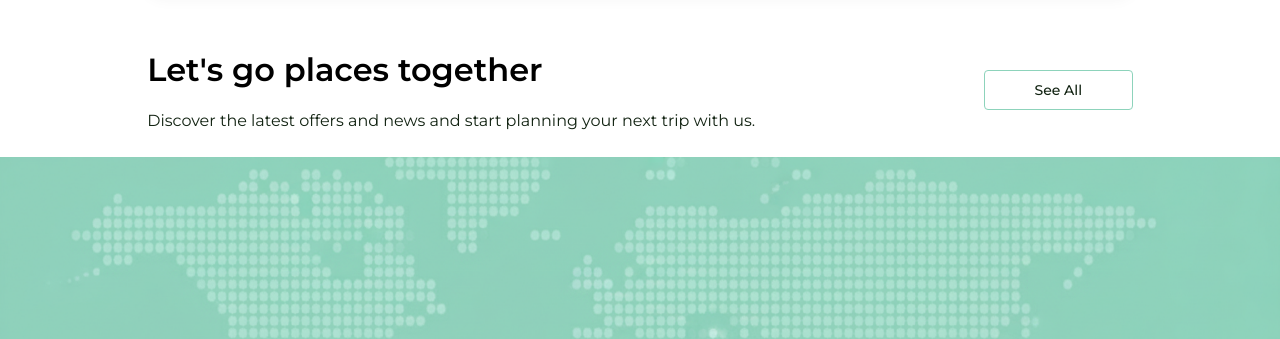
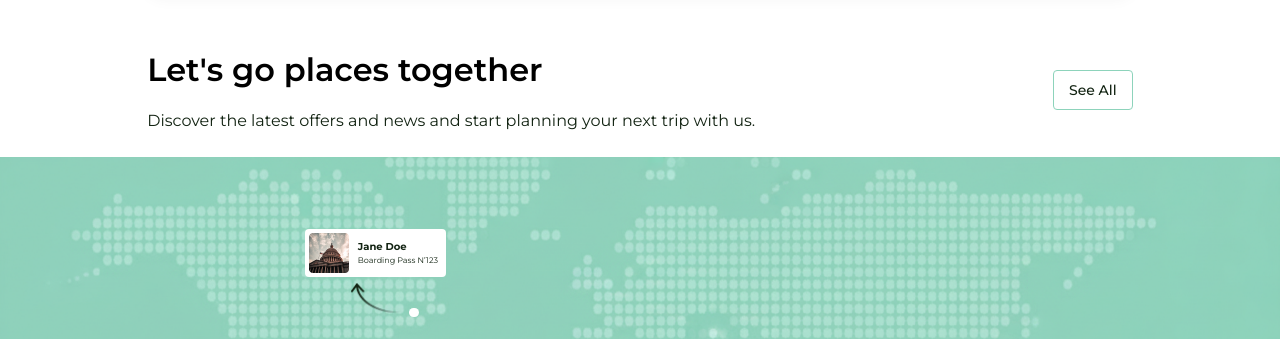
Before and after one commit to AnitaIkediashi/travel-booking-website, a Next.js app: page /flight-flow/flight-search in a window 1280 px wide. Shown: the part 755-1094 px from the top of the page. Built offline with nearby package versions, Linux system fonts and the light colour scheme.

Commit message:
adding the positioning of the map card and modified some components

```diff
--- a/components/navigation/home_navbar.tsx
+++ b/components/navigation/home_navbar.tsx
@@ -18,19 +18,6 @@ export type NavLinkProp = {
   icon: React.ReactNode;
 };
 
-const NavLinks: NavLinkProp[] = [
-  {
-    label: "find flight",
-    href: "/flight-flow/flight-search",
-    icon: <FlightIcon fillColor="white" />,
-  },
-  {
-    label: "find stays",
-    href: "/hotel-flow/hotel-search",
-    icon: <BedIcon fillColor="white" />,
-  },
-];
-
 export const HomeNavbar = () => {
   const [showMenu, setShowMenu] = useState(false);
   const [isScrolled, setIsScrolled] = useState(false);
@@ -39,7 +26,20 @@ export const HomeNavbar = () => {
     setShowMenu(!showMenu);
   };
 
-  // Handle scroll logic
+  const NavLinks: NavLinkProp[] = [
+    {
+      label: "find flight",
+      href: "/flight-flow/flight-search",
+      icon: <FlightIcon fillColor={isScrolled ? "#112211" : "white"} />,
+    },
+    {
+      label: "find stays",
+      href: "/hotel-flow/hotel-search",
+      icon: <BedIcon fillColor={isScrolled ? "#112211" : "white"} />,
+    },
+  ];
+
+  // Handle scroll logic - side effect
   useEffect(() => {
     const handleScroll = () => {
       if (window.scrollY > 50) {
@@ -58,11 +58,17 @@ export const HomeNavbar = () => {
       <section className="md:mx-[30px] md:mt-[30px] mx-3 mt-4 font-montserrat">
         <div className="bg-[linear-gradient(180deg,rgba(0,0,0,0),rgba(0,0,0,0.7)),url(/landing_page/home_bg.png)] bg-no-repeat bg-center bg-cover lg:h-[581px] h-[462px] rounded-3xl relative flex items-center justify-center">
           <header
-            className={`px-8 py-10 fixed top-0 left-0 right-0 z-20 transition-all duration-300 ${
-              isScrolled ? "bg-white py-[30px] shadow-light" : ""
+            className={`fixed top-0 left-0 right-0 z-20 transition-all duration-300 ${
+              isScrolled
+                ? "bg-white py-[30px] shadow-light px-8"
+                : "px-16 py-[54px]"
             }`}
           >
-            <nav className="flex items-center justify-between text-white">
+            <nav
+              className={`flex items-center justify-between  ${
+                isScrolled ? "text-blackish-green" : "text-white"
+              }`}
+            >
               <div className="lg:flex items-center gap-8 hidden">
                 {NavLinks.map((link, index) => (
                   <Link
@@ -83,11 +89,15 @@ export const HomeNavbar = () => {
               <div className="lg:flex items-center gap-8 hidden">
                 <Button
                   label="login"
-                  className="capitalize text-white text-sm font-semibold"
+                  className={`capitalize text-sm font-semibold ${
+                    isScrolled ? "text-blackish-green" : "text-white"
+                  }`}
                 />
                 <Button
                   label="Sign up"
-                  className="text-sm font-semibold px-6 py-[15.5px] rounded-lg bg-white text-blackish-green"
+                  className={`text-sm font-semibold px-6 py-[15.5px] rounded-lg ${
+                    isScrolled ? "text-white bg-blackish-green" : "text-blackish-green bg-white"
+                  }`}
                 />
               </div>
               <div
@@ -98,7 +108,10 @@ export const HomeNavbar = () => {
               </div>
             </nav>
           </header>
-          <MobileMenu showMenu={showMenu} topSize={isScrolled ? 'top-[96px]' : "top-[69px]"} />
+          <MobileMenu
+            showMenu={showMenu}
+            topSize={isScrolled ? "top-[96px]" : "top-[69px]"}
+          />
           <div className="flex flex-col items-center justify-center gap-1 text-white">
             <h3 className=" capitalize font-bold lg:text-[45px] sm:text-3xl text-2xl">
               helping others
--- a/components/navigation/see_more_places.tsx
+++ b/components/navigation/see_more_places.tsx
@@ -1,23 +1,18 @@
-'use client'
 
-import { useRouter } from "next/navigation";
 import { Button } from "../reusable/button";
 
 type seePlacesProp = {
   label: string;
   href: string
+  width: string
 }
 
-export const SeeMorePlaces = ({label, href}: seePlacesProp) => {
-    const router = useRouter()
-    const handlePlaceSearch = () => {
-        router.push(href)
-    }
+export const SeeMorePlaces = ({label, href, width}: seePlacesProp) => {
   return (
     <Button
       label={label}
-      className="md:w-[149px] w-full h-10 flex items-center justify-center border border-mint-green-100 rounded text-blackish-green font-medium text-sm hover:bg-mint-green-100"
-      onClick={handlePlaceSearch}
+      className={`${width} w-full h-10 flex items-center justify-center border border-mint-green-100 rounded text-blackish-green font-medium text-sm hover:bg-mint-green-100`}
+      href={href}
     />
   );
 }
--- a/components/reusable/map_cards.tsx
+++ b/components/reusable/map_cards.tsx
@@ -25,24 +25,28 @@ export const MapCards = ({
 
 }: MapCardProps) => {
   return (
-    <div className={`absolute font-montserrat ${className}`}>
+    <div className="font-montserrat">
       {/* side image and content */}
-      <div className="w-[141px] h-12 pt-1 pr-2 pl-1 pb-1 bg-white rounded flex items-center justify-between gap-2">
+      <div
+        className={`w-[141px] h-12 pt-1 pr-2 pl-1 pb-1 bg-white rounded flex items-center justify-between gap-2 absolute z-10 ${className}`}
+      >
         <Image src={sideImg} alt="travel places" width={40} height={40} />
         <div className="flex flex-col text-blackish-green">
-          <h6 className="font-bold text-[10px]">{userName}</h6>
+          <h6 className="font-bold text-[10px] capitalize">{userName}</h6>
           <p className="text-[8px]">{location}</p>
         </div>
       </div>
       {/* small circle */}
-      <div className={`${circlePosition} w-[9.9px] h-[9.58px] rounded-full bg-white`} />
+      <div
+        className={`absolute z-10 ${circlePosition} w-[9.9px] h-[9.58px] rounded-full bg-white`}
+      />
       {/* arrow image */}
       <Image
         src={arrowImg}
         alt="curved arrow"
         width={arrowWidth}
         height={arrowHeight}
-        className={arrowPosition}
+        className={`absolute z-10 ${arrowPosition}`}
       />
     </div>
   );
--- a/components/sections/flights/places_to_go.tsx
+++ b/components/sections/flights/places_to_go.tsx
@@ -1,6 +1,7 @@
 import { SeeMorePlaces } from "@/components/navigation/see_more_places";
 import Image from "next/image";
 import plainMap from "@/public/flights/plain_map.png";
+import { MapCards } from "@/components/reusable/map_cards";
 
 export const PlacesToGo = () => {
   return (
@@ -19,11 +20,34 @@ export const PlacesToGo = () => {
           <SeeMorePlaces
             label="See All"
             href="/flight-flow/flight-search/listing"
+            width="md:w-20"
           />
         </div>
       </div>
-      <div className="w-full relative h-[486px]">
+      <div className="w-full relative h-[486px] ">
         <Image src={plainMap} alt="plain map" className="w-full h-full" />
+        <MapCards
+          className="left-[305px] top-[72px]"
+          userName="jane doe"
+          location="Boarding Pass N’123"
+          arrowImg="/flights/arrow_5.png"
+          arrowHeight={28.56}
+          arrowWidth={59.5}
+          arrowPosition="left-[351px] top-[126px]"
+          circlePosition="left-[409.33px] top-[150.76px]"
+          sideImg="/flights/places_5.png"
+        />
+        <MapCards
+          className="left-[467px] top-[294px]"
+          userName="jane doe"
+          location="Boarding Pass N’123"
+          arrowImg="/flights/arrow_4.png"
+          arrowHeight={28.56}
+          arrowWidth={59.5}
+          arrowPosition="left-[456px] top-[348px]"
+          circlePosition="left-[450.33px] top-[371.71px]"
+          sideImg="/flights/places_4.png"
+        />
       </div>
     </section>
   );
--- a/components/sections/home/plan-trip.tsx
+++ b/components/sections/home/plan-trip.tsx
@@ -19,6 +19,7 @@ export const PlanTrip = async () => {
         <SeeMorePlaces
           label="See more places"
           href="/flight-flow/flight-search"
+          width="md:w-[149px]"
         />
       </div>
       <div className="flex flex-wrap gap-8 justify-between">
```
